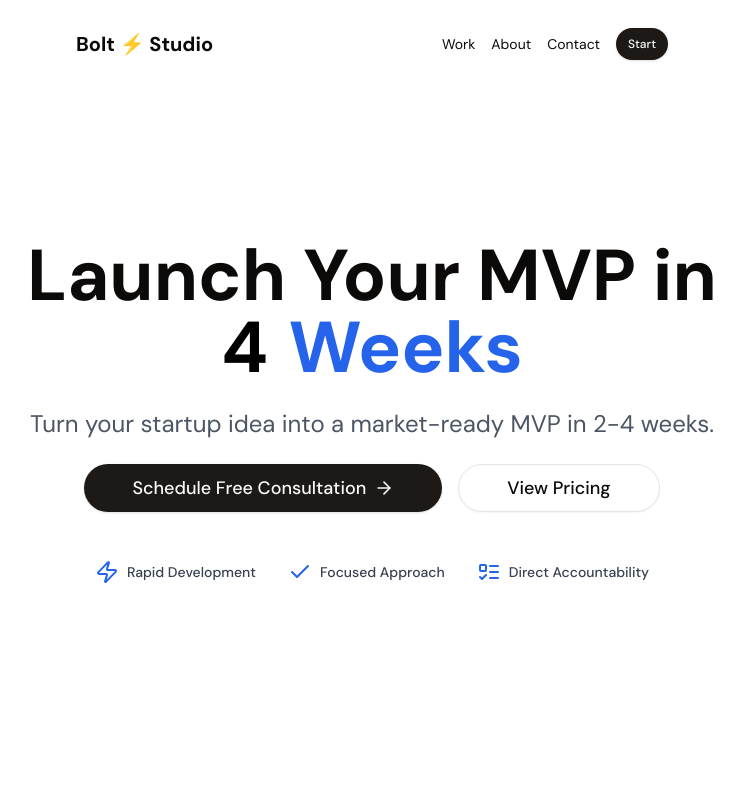
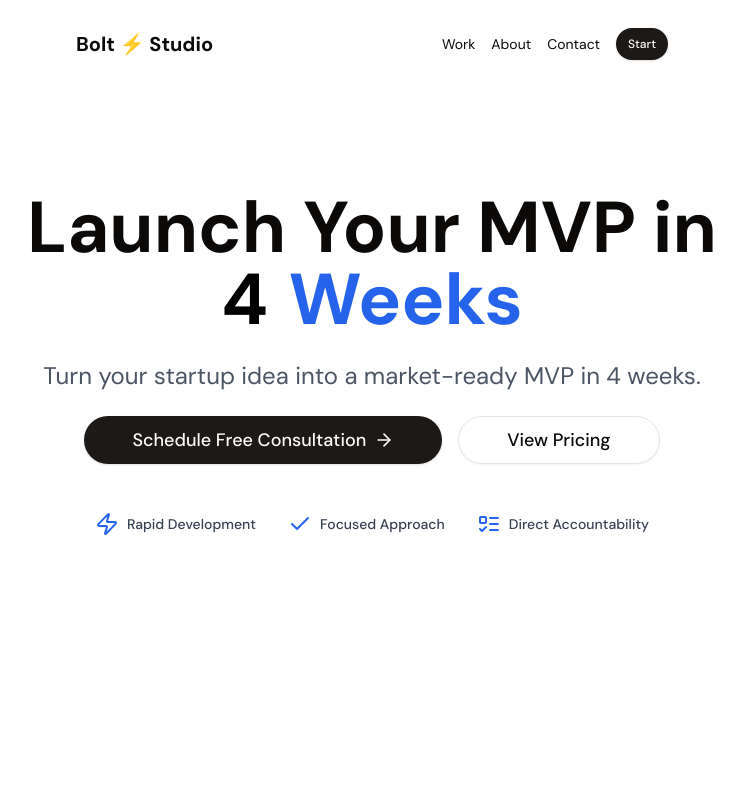
Before and after one commit to alicantorun/alicantorun, a Next.js app: page / in a window 1280 px wide. Shown: the top 800 px of the page, without its empty margins (268-1012 px from the left). Built offline with nearby package versions, Linux system fonts and the light colour scheme.

Commit message:
further imprvemtns

```diff
--- a/app/page.tsx
+++ b/app/page.tsx
@@ -175,7 +175,7 @@ const Hero2 = () => (
                     Launch Your MVP in <br />
                     <span className="text-blue-600">
                         <NumberTicker
-                            startValue={20}
+                            startValue={24}
                             direction="down"
                             value={4}
                         />{" "}
@@ -183,7 +183,7 @@ const Hero2 = () => (
                     </span>
                 </H1>
                 <Lead>
-                    Turn your startup idea into a market-ready MVP in 2-4 weeks.
+                    Turn your startup idea into a market-ready MVP in 4 weeks.
                 </Lead>
                 <div className="flex flex-col sm:flex-row justify-center gap-4">
                     <Button size="xl" className="space-x-2">
@@ -993,7 +993,7 @@ export default function Home() {
                 <meta name="twitter:card" content="summary_large_image" />
             </Head>
             <Header />
-            <main className="max-w-6xl mx-auto px-4 sm:px-6 py-12 space-y-24 mt-24">
+            <main className="max-w-6xl mx-auto px-4 sm:px-6 py-12 space-y-24 mt-12">
                 {/* <Hero /> */}
                 <Hero2 />
                 <PainPoints />
--- a/components/timeline.tsx
+++ b/components/timeline.tsx
@@ -19,7 +19,10 @@ export const Timeline = () => {
 
     useEffect(() => {
         if (inView) {
-            controls.start("visible");
+            // Add a 1-second delay before starting the animation
+            setTimeout(() => {
+                controls.start("visible");
+            }, 1000);
         }
     }, [controls, inView]);
 
@@ -59,7 +62,7 @@ export const Timeline = () => {
 
     const itemVariants = {
         hidden: { opacity: 0, y: 50 },
-        visible: (i) => ({
+        visible: (i: number) => ({
             opacity: 1,
             y: 0,
             transition: { delay: i * 0.2, duration: 1, ease: "easeOut" },
@@ -84,7 +87,7 @@ export const Timeline = () => {
                     {timelineItems.map((item, index) => (
                         <motion.div
                             key={index}
-                            className="mb-12 relative flex items-center"
+                            className="mb-20 relative flex items-center"
                             variants={itemVariants}
                             custom={index}
                             initial="hidden"
@@ -110,7 +113,7 @@ export const Timeline = () => {
                     initial={{ opacity: 0, y: 50 }}
                     animate={{ opacity: 1, y: 0 }}
                     transition={{
-                        delay: timelineItems.length * 0.2 + 1,
+                        delay: timelineItems.length * 0.2 + 2, // Increased delay by 1 second
                         duration: 0.5,
                     }}
                 >
```
